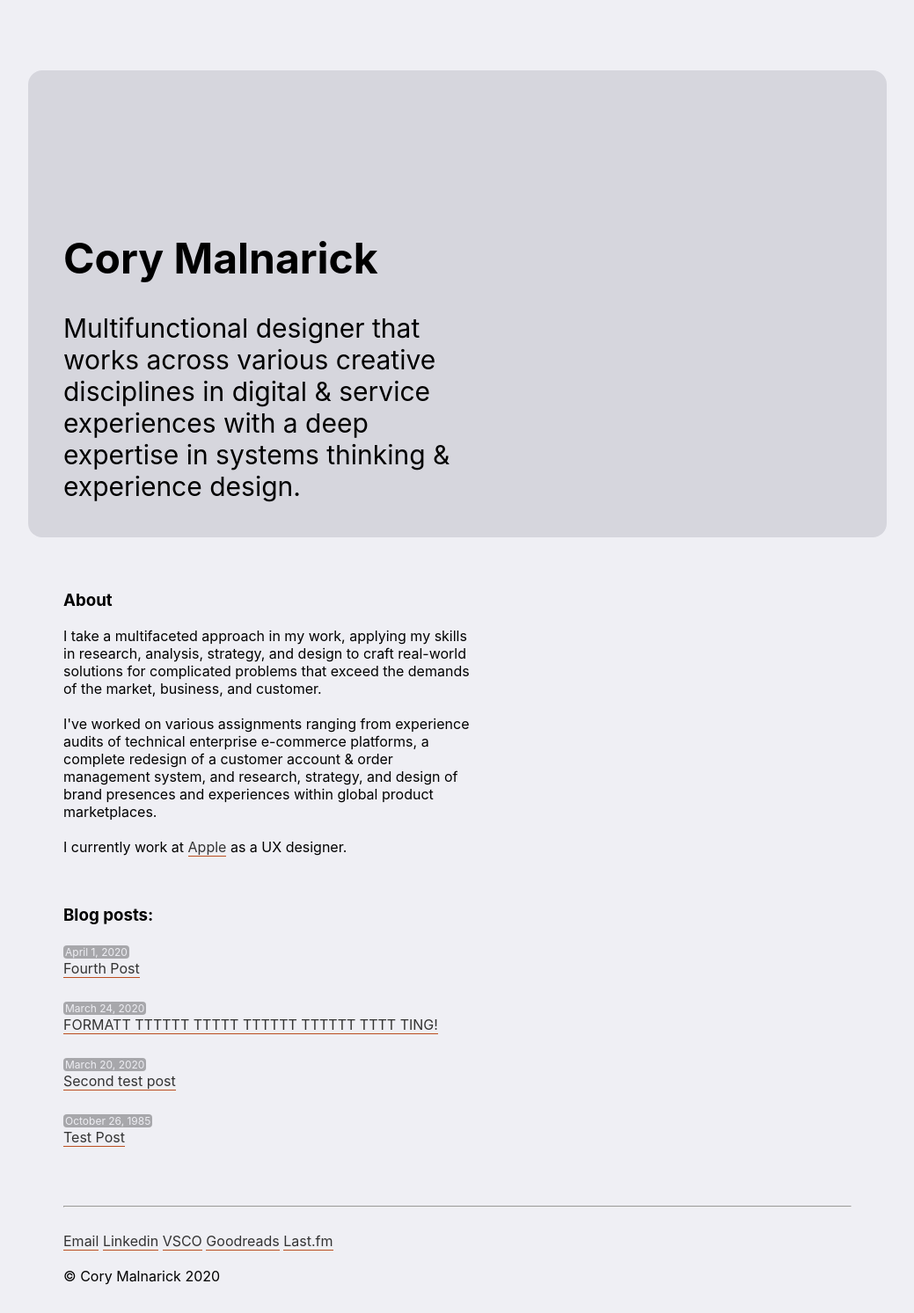
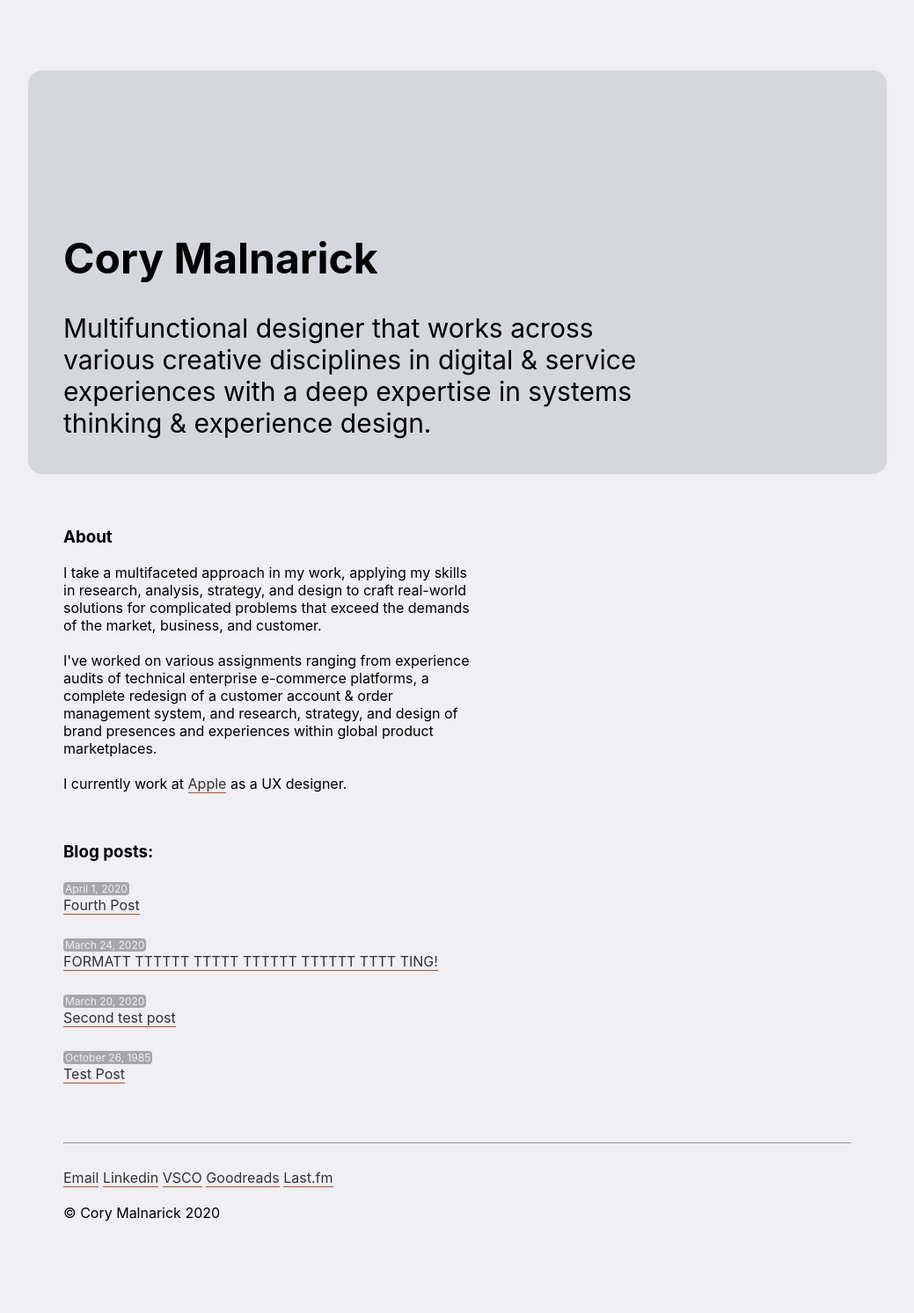
Before and after one commit to foundmonster/foundmonster.github.io, a Jekyll site: the page built from index.html, in a window 1280 px wide. Shown: the whole page at 88% size, without its empty margins (120-1159 px from the left). Built offline with Jekyll 4.4.1, drawn with Linux system fonts in a browser that asks for light colours; after the commit the page ends 1421 px from its top, so only the background shows below that.

Commit message:
changed homecard body to 75% width

```diff
--- a/_sass/main.scss
+++ b/_sass/main.scss
@@ -29,7 +29,7 @@ main {
 }
 
 .homecard-body {
-    width: 52%;
+    width: 75%;
     font-size: 30px;
     margin-block-end: 0px;
 }
```
